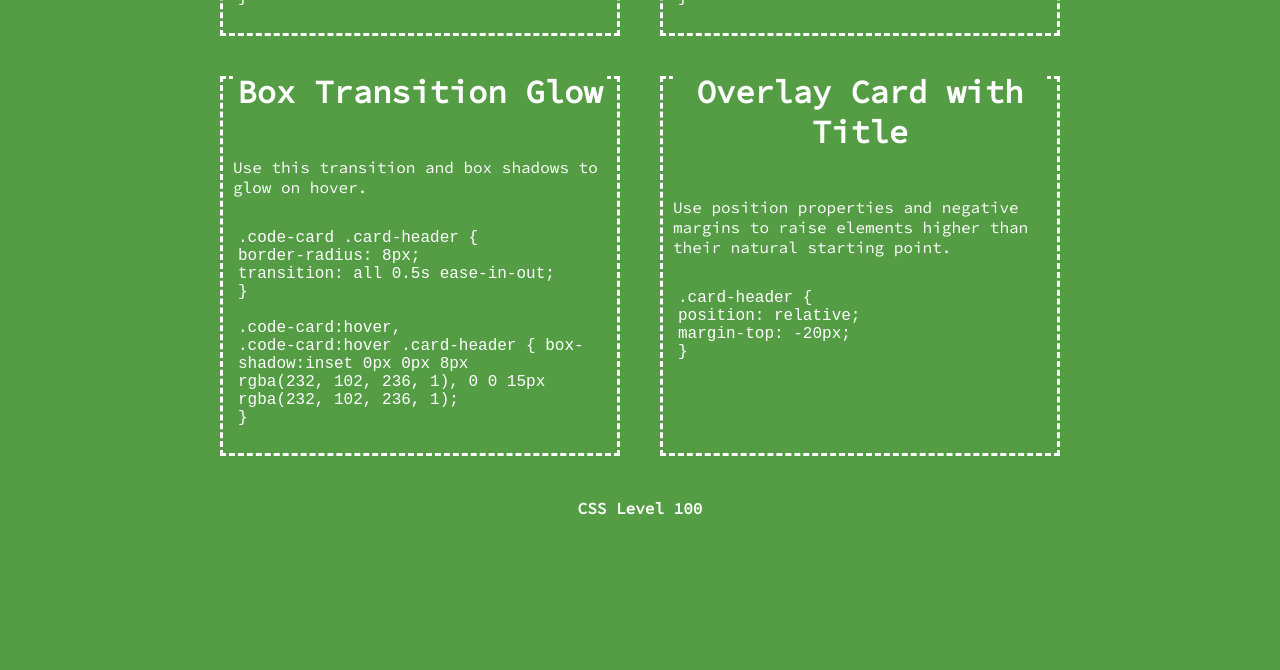
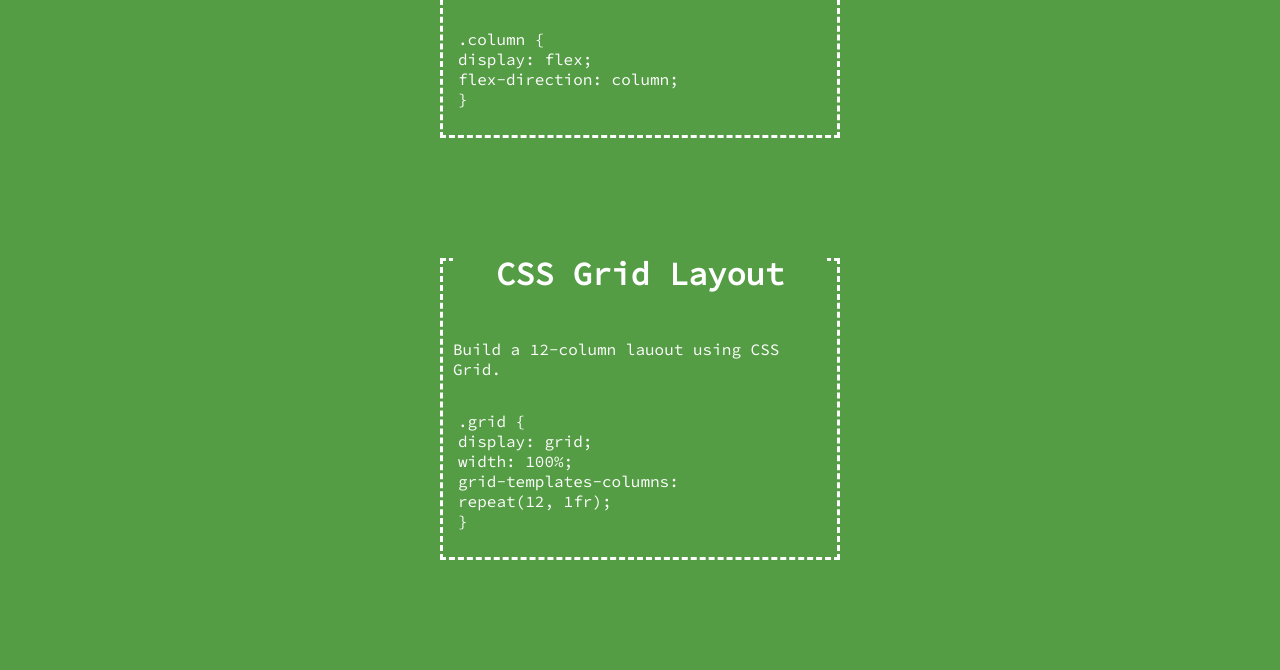
Before and after one commit to robertsolorzano/CSS-Cheat-Sheet, a plain HTML site: page index.html in a window 1280 px wide. Shown: the part 755-1425 px from the top of the page. Before the commit the page ends 1302 px from the top, so only its background shows below. Drawn offline with Linux system fonts and the light colour scheme.

Commit message:
adjust styles, fit for half screen better suiting my needs

```diff
--- a/assets/style.css
+++ b/assets/style.css
@@ -10,8 +10,6 @@ body {
     color: #fff;
     display: flex;
     flex-direction: column;
-    min-height: 100vh;
-    justify-content: flex-start;
     align-items: center;
     font-family: 'Source Code Pro', monospace;
 }
@@ -29,21 +27,20 @@ h1 {
 
 .flex-grid {
     display: flex;
-    flex-direction: row;
+    flex-direction: column;
+    columns: 2;
     flex-wrap: wrap;
-    justify-content: center;
 }
 
 .css-card {
     display: flex;
     flex-direction: column;
-    flex-wrap: wrap;
     width: 400px;
     border-style: dashed;
     border-color: #fff;
     border-width: 3px;
     padding: 10px;
-    margin: 20px;
+    margin: 60px;
 }
 
 h2 {
@@ -63,7 +60,6 @@ h2 {
 
 .css-code p {
     display: block;
-    font-family: 'Courier New', Courier, monospace;
     color: white;
     margin-left: 5px;
     user-select: all;
```
